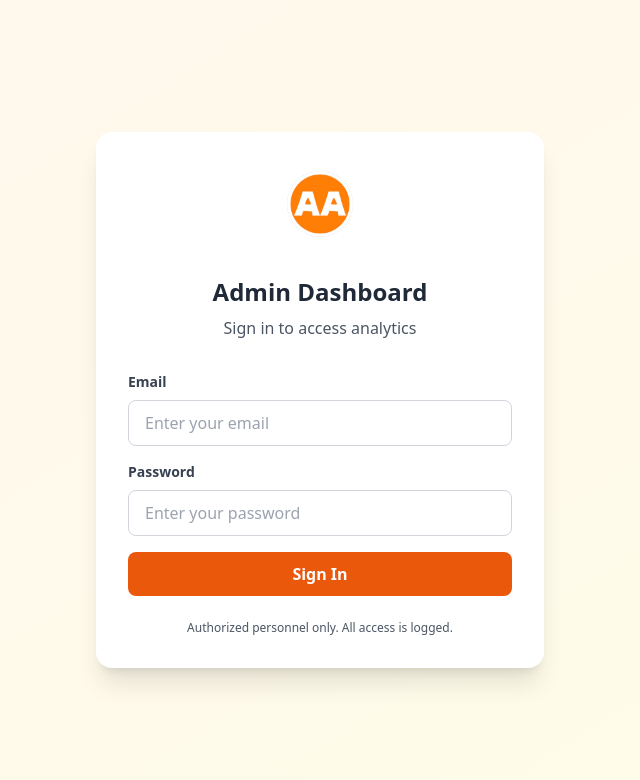
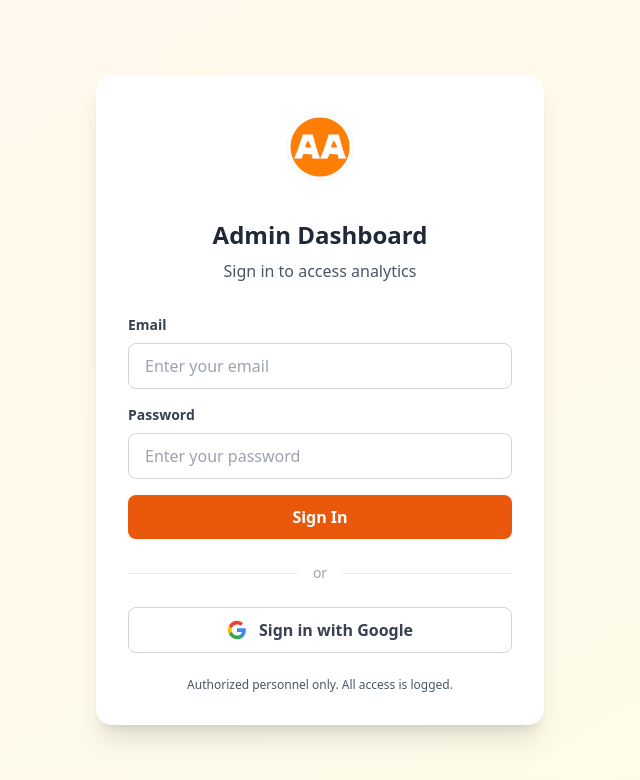
Before and after one commit to aisdevelopment302-source/aadinath-website, a Next.js app: page /admin/login in a window 1280 px wide. Shown: the top 780 px of the page, without its empty margins (320-960 px from the left). Built offline with nearby package versions, Linux system fonts and the light colour scheme; no server answers.

Commit message:
Add Google Sign-In to admin login page

```diff
--- a/app/admin/login/page.tsx
+++ b/app/admin/login/page.tsx
@@ -2,7 +2,7 @@
 
 import { useState } from 'react'
 import { useRouter } from 'next/navigation'
-import { loginAdmin } from '@/lib/firebase-admin'
+import { loginAdmin, loginWithGoogle } from '@/lib/firebase-admin'
 import Image from 'next/image'
 
 export default function AdminLogin() {
@@ -11,6 +11,7 @@ export default function AdminLogin() {
   const [password, setPassword] = useState('')
   const [error, setError] = useState('')
   const [loading, setLoading] = useState(false)
+  const [googleLoading, setGoogleLoading] = useState(false)
 
   const handleLogin = async (e: React.FormEvent) => {
     e.preventDefault()
@@ -25,6 +26,20 @@ export default function AdminLogin() {
       setError(err.message || 'Login failed. Please try again.')
     } finally {
       setLoading(false)
+    }
+  }
+
+  const handleGoogleLogin = async () => {
+    setError('')
+    setGoogleLoading(true)
+
+    try {
+      await loginWithGoogle()
+      router.push('/admin/analytics')
+    } catch (err: any) {
+      setError(err.message || 'Google sign-in failed. Please try again.')
+    } finally {
+      setGoogleLoading(false)
     }
   }
 
@@ -59,7 +74,7 @@ export default function AdminLogin() {
               placeholder="Enter your email"
               className="w-full px-4 py-2.5 border border-gray-300 rounded-lg focus:outline-none focus:ring-2 focus:ring-orange-500 focus:border-transparent"
               required
-              disabled={loading}
+              disabled={loading || googleLoading}
             />
           </div>
 
@@ -73,19 +88,45 @@ export default function AdminLogin() {
               placeholder="Enter your password"
               className="w-full px-4 py-2.5 border border-gray-300 rounded-lg focus:outline-none focus:ring-2 focus:ring-orange-500 focus:border-transparent"
               required
-              disabled={loading}
+              disabled={loading || googleLoading}
             />
           </div>
 
           {/* Submit */}
           <button
             type="submit"
-            disabled={loading}
+            disabled={loading || googleLoading}
             className="w-full bg-orange-600 hover:bg-orange-700 disabled:bg-gray-400 text-white font-bold py-2.5 rounded-lg transition-colors duration-200 mt-6"
           >
             {loading ? 'Signing in...' : 'Sign In'}
           </button>
         </form>
+
+        {/* Divider */}
+        <div className="flex items-center my-6">
+          <div className="flex-1 border-t border-gray-200" />
+          <span className="mx-4 text-sm text-gray-400">or</span>
+          <div className="flex-1 border-t border-gray-200" />
+        </div>
+
+        {/* Google Sign-In */}
+        <button
+          onClick={handleGoogleLogin}
+          disabled={loading || googleLoading}
+          className="w-full flex items-center justify-center gap-3 border border-gray-300 hover:bg-gray-50 disabled:bg-gray-100 disabled:text-gray-400 text-gray-700 font-semibold py-2.5 rounded-lg transition-colors duration-200"
+        >
+          {googleLoading ? (
+            <span className="inline-block h-5 w-5 animate-spin rounded-full border-2 border-gray-400 border-t-transparent" />
+          ) : (
+            <svg viewBox="0 0 24 24" className="h-5 w-5" aria-hidden="true">
+              <path d="M22.56 12.25c0-.78-.07-1.53-.2-2.25H12v4.26h5.92c-.26 1.37-1.04 2.53-2.21 3.31v2.77h3.57c2.08-1.92 3.28-4.74 3.28-8.09z" fill="#4285F4" />
+              <path d="M12 23c2.97 0 5.46-.98 7.28-2.66l-3.57-2.77c-.98.66-2.23 1.06-3.71 1.06-2.86 0-5.29-1.93-6.16-4.53H2.18v2.84C3.99 20.53 7.7 23 12 23z" fill="#34A853" />
+              <path d="M5.84 14.09c-.22-.66-.35-1.36-.35-2.09s.13-1.43.35-2.09V7.07H2.18C1.43 8.55 1 10.22 1 12s.43 3.45 1.18 4.93l3.66-2.84z" fill="#FBBC05" />
+              <path d="M12 5.38c1.62 0 3.06.56 4.21 1.64l3.15-3.15C17.45 2.09 14.97 1 12 1 7.7 1 3.99 3.47 2.18 7.07l3.66 2.84c.87-2.6 3.3-4.53 6.16-4.53z" fill="#EA4335" />
+            </svg>
+          )}
+          {googleLoading ? 'Signing in...' : 'Sign in with Google'}
+        </button>
 
         {/* Footer */}
         <p className="text-gray-600 text-xs text-center mt-6">
--- a/lib/firebase-admin.ts
+++ b/lib/firebase-admin.ts
@@ -1,5 +1,5 @@
 import { initializeApp } from 'firebase/app'
-import { getAuth, signInWithEmailAndPassword, signOut, onAuthStateChanged, User } from 'firebase/auth'
+import { getAuth, signInWithEmailAndPassword, signInWithPopup, GoogleAuthProvider, signOut, onAuthStateChanged, User } from 'firebase/auth'
 import { getFirestore } from 'firebase/firestore'
 
 const firebaseConfig = {
@@ -35,6 +35,16 @@ export const loginAdmin = async (email: string, password: string) => {
   }
 }
 
+export const loginWithGoogle = async () => {
+  try {
+    const provider = new GoogleAuthProvider()
+    const result = await signInWithPopup(auth, provider)
+    return result.user
+  } catch (error: any) {
+    throw new Error(error.message)
+  }
+}
+
 export const logoutAdmin = async () => {
   try {
     await signOut(auth)
```
